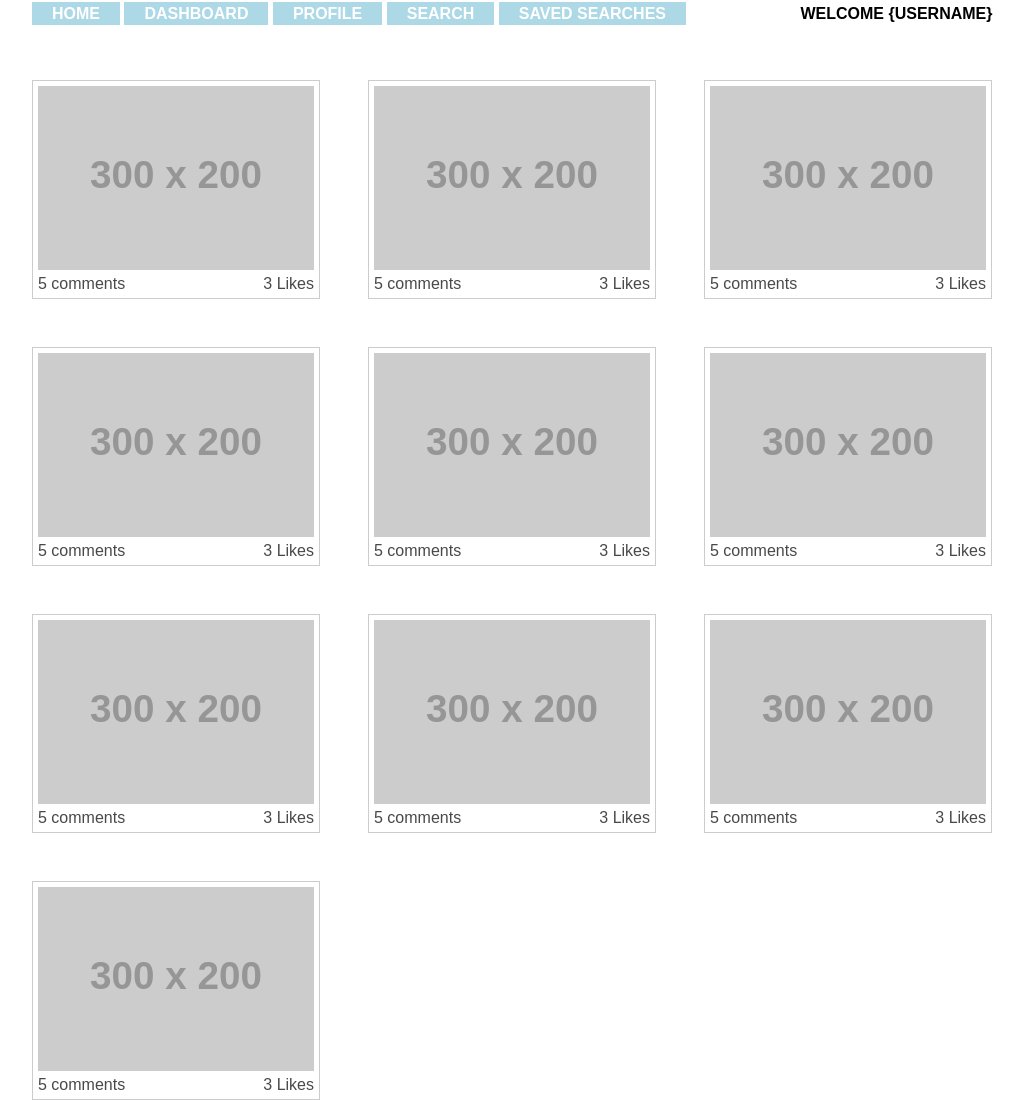
After one commit to mhallewell/Instagram_project, a web app: file html/dashboard.html in a window 1280 px wide. The commit adds this page. Shown: the whole page, without its empty margins (128-1151 px from the left). Run offline with its HTML, style and script files only (its server is not run), Linux system fonts and the light colour scheme; grey boxes labelled with a size stand in for pictures from a placeholder-image service; some libraries are stand-ins or nearby versions.

Commit message:
New project structure

```diff
--- /dev/null
+++ b/app.js
@@ -0,0 +1,20 @@
+var express 				= require('express')
+	, exphbs					= require('express-handlebars')
+	, path						= require('path')
+  , port     				= 3000
+	, marketingRoutes			= require('./routes/marketingRoutes')
+	, userRoutes			= require('./routes/userRoutes')
+
+var app = express();
+
+app.engine('handlebars', exphbs({defaultLayout: 'base'}));
+app.set('view engine', 'handlebars');
+
+app.use(express.static(path.join(__dirname, 'public')));
+
+app.use('/', marketingRoutes)
+app.use('/user', userRoutes)
+
+app.listen(port)
+
+console.log('Server running at http:127.0.0.1:' + port + '/')
--- /dev/null
+++ b/html/dashboard.html
@@ -0,0 +1,71 @@
+<!DOCTYPE HTML>
+<html>
+  <head>
+    <title>Dashboard</title>
+    <link rel="stylesheet" href="style.css" media="screen" title="no title" charset="utf-8">
+  </head>
+<body class="cs-squeeze">
+  <nav class="navbar left">
+    <a href="index.html">Home</a>
+    <a href="dashboard.html">Dashboard</a>
+    <a href="userprofile.html">Profile</a>
+    <a href="search.html">Search</a>
+    <a href="savedsearches.html">Saved Searches</a>
+    <a class="username">Welcome {Username}</a>
+  </nav>
+  <div class="spacefromtop"></div>
+
+      <div class="box-wrap cs-clear">
+        <div class="box">
+          <img src="http://placehold.it/300x200" />
+          <p class= "pull--right">3 Likes</p>
+          <p2 class= "pull--left">5 comments</p2>
+        </div>
+        <div class="box">
+          <img src="http://placehold.it/300x200" />
+          <p class= "pull--right">3 Likes</p>
+          <p2 class = "pull--left">5 comments</p2>
+        </div>
+        <div class="box">
+          <img src="http://placehold.it/300x200" />
+          <p class= "pull--right">3 Likes</p>
+          <p2 class = "pull--left">5 comments</p2>
+        </div>
+        <div class="box">
+          <img src="http://placehold.it/300x200" />
+          <p class= "pull--right">3 Likes</p>
+          <p2 class= "pull--left">5 comments</p2>
+        </div>
+        <div class="box">
+          <img src="http://placehold.it/300x200" />
+          <p class= "pull--right">3 Likes</p>
+          <p2 class = "pull--left">5 comments</p2>
+        </div>
+        <div class="box">
+          <img src="http://placehold.it/300x200" />
+          <p class= "pull--right">3 Likes</p>
+          <p2 class = "pull--left">5 comments</p2>
+        </div>
+        <div class="box">
+          <img src="http://placehold.it/300x200" />
+          <p class= "pull--right">3 Likes</p>
+          <p2 class = "pull--left">5 comments</p2>
+        </div>
+        <div class="box">
+          <img src="http://placehold.it/300x200" />
+          <p class= "pull--right">3 Likes</p>
+          <p2 class = "pull--left">5 comments</p2>
+        </div>
+        <div class="box">
+          <img src="http://placehold.it/300x200" />
+          <p class= "pull--right">3 Likes</p>
+          <p2 class = "pull--left">5 comments</p2>
+        </div>
+        <div class="box">
+          <img src="http://placehold.it/300x200" />
+          <p class= "pull--right">3 Likes</p>
+          <p2 class = "pull--left">5 comments</p2>
+        </div>
+  </div>
+</body>
+</html>
--- a/style.css
+++ b/public/css/style.css
@@ -83,13 +83,14 @@ nav{
   top: 5px;
   width: 100%;
   z-index: 9999;
-
+<<<<<<< HEAD
   margin: 10px 175px 0 0;
   display:inline;
+=======
+  margin: 10px 0 10px 0;
+  display:inline-block;
+  background-color: white;
 
-  /*margin: 10px 0 10px 0;
-  display:inline-block;*/
-  background-color: white;
 }
 
 a{
@@ -128,16 +129,18 @@ a:hover{
 }
 
 .username{
-  position: relative;
   margin-left: 90px;
   color: black;
   background-color: white;
   border-color: white;
 }
 
+/*  CSS for search.html page JUSTIN */
+
 form.input{
   position: relative;
   display:inline;
+
 }
 input{
   width:200px;
@@ -146,24 +149,16 @@ input{
 .spacefromtop{
   margin-top:80px;
 }
-.searchbar{
-  margin-bottom: 20px;
-}
 .button{
   position: relative;
   cursor: pointer;
-  margin: -1px 0 0px 20px;
+  margin: -1px 0 0 20px;
   width: 60px;
   height: 27px;
 }
-.button:hover{
-  cursor: pointer;
-}
+/* end of search.html specific css */
 
-.newline{
-  width: 100%;
-}
-
+/* CSS for savedsearches.html  JUSTIN */
 .btn-search{
   width: 100px;
   height: 60px;
@@ -181,10 +176,11 @@ input{
 }
 
 
+/* end of savedsearches.html */
 }
 .box-wrap {
   margin: 100px 0;
-  width: 1000px;
+  width: 0px;
   float: left;
 }
 .box {
@@ -197,56 +193,15 @@ input{
     margin-bottom: 5%;
     margin-right: 5%;
   }
-  .box:nth-child(n) {
+  .box:nth-child(3n) {
     margin-right: 0;
     margin-bottom: 0;
   }
   .box img {
     display: block;
-    margin: 0 0 10px;
+    margin: 0px 0px 5px 0px;
     width: 100%;
   }
-
-
-  .boximg {
-    margin: 0 0 10px 3%;
-  }
-  h1{
-    font-weight: normal;
-    font-size: x-large;
-    margin-left: 10%;
-    margin-top: 6%;
-    margin-bottom: 3%
-  }
-  .textboxes{
-    margin: 0 0 0 3.5%;
-  }
-  .bio{
-    margin: 0 5% 5% 3.5%;
-  }
-
-.error{
-  border: 1px solid red;
-}
-
-h2 span{
-   position: absolute;
-   top: 200px;
-   left: 0;
-   width: 100%;
-   text-align: center;
-   color: white;
-   font: bold 24px/45px Helvetica, Sans-Serif;
-   letter-spacing: -1px;
-   background: rgba(0, 0, 0, 0.7);
-   padding: 10px;
-  }
-
-.image{
-  content:url(http://placehold.it/350x150);
-  position: relative;
-  top: 50%;
-  left: 37%;
-  margin-right: -50px;
-  margin-left: -50px;
-}
+  /*.p2{
+    float: right;
+  }*/
```
Also changed, not shown: dashboard.html (deleted, +0 -71 lines), html/index.html (added, +15 -0 lines), html/savedsearches.html (added, +20 -0 lines), html/search.html (renamed from search.html, +16 -21 lines), html/userprofile.html (added, +12 -0 lines), index.html (deleted, +0 -32 lines), package.json (added, +24 -0 lines), routes/marketingRoutes.js (added, +12 -0 lines), routes/userRoutes.js (added, +12 -0 lines), savedsearches.html (deleted, +0 -25 lines), userprofile.html (deleted, +0 -47 lines), views/dashboard.handlebars (added, +53 -0 lines), views/layouts/auth_base.handlebars (added, +11 -0 lines), views/layouts/base.handlebars (added, +11 -0 lines), 3 more files.
